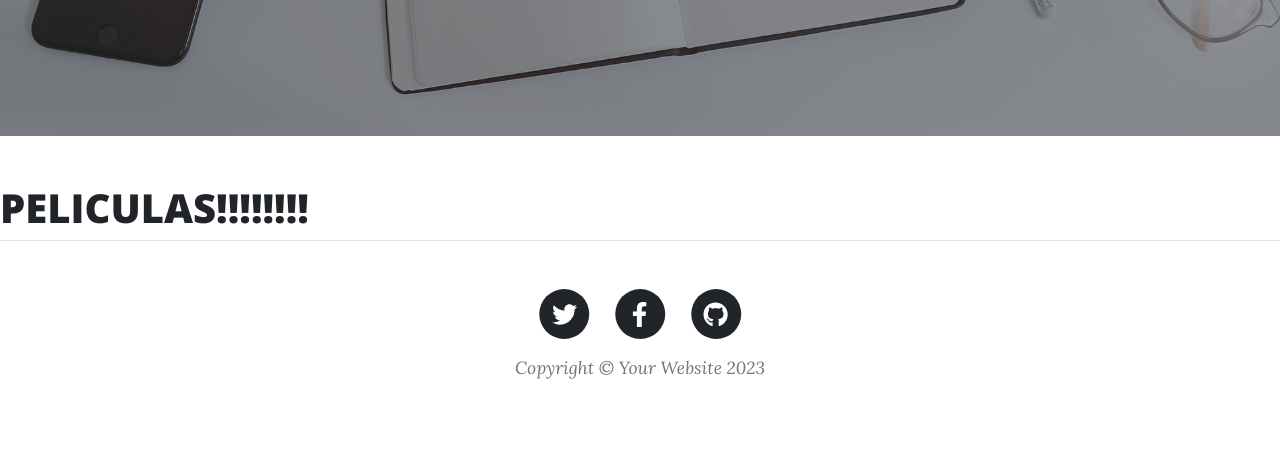
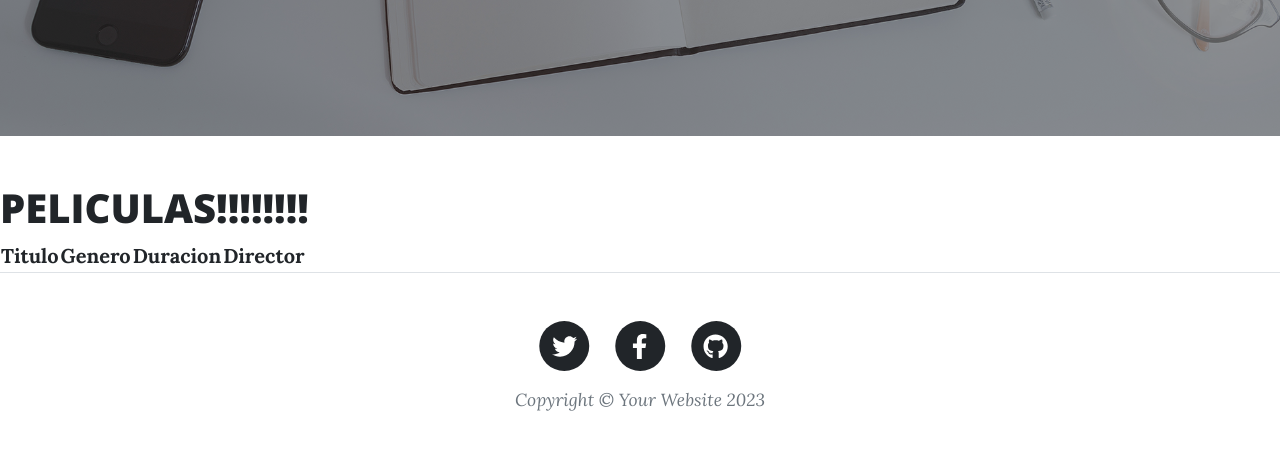
Before and after one commit to ferfrecha/Proyect-Final-Fernando-Frecha, a Django app: page /peliculas/ in a window 1280 px wide. Shown: the part 588-1050 px from the top of the page. Before the commit the page ends 967 px from the top, so only its background shows below. Run offline with Django 5.2, Linux system fonts and the light colour scheme; lists and menus that the app fills with data are empty; some libraries are stand-ins or nearby versions.

Commit message:
modified:   aplicacion/templates/aplicacion/base.html 	modified:   aplicacion/templates/aplicacion/generos.html 	modified:   aplicacion/templates/aplicacion/peliculas.html 	modified:   peliculas.db 	modified:   proyecto/__pycache__/settings.cpython-311.pyc

```diff
--- a/aplicacion/templates/aplicacion/base.html
+++ b/aplicacion/templates/aplicacion/base.html
@@ -19,7 +19,7 @@
         <!-- Navigation-->
         <nav class="navbar navbar-expand-lg navbar-light" id="mainNav">
             <div class="container px-4 px-lg-5">
-                <a class="navbar-brand" href="index.html">Home</a>
+                <a class="navbar-brand" href="{% url 'home' %}">Home</a>
                 <a class="navbar-brand" href="{% url 'peliculas' %}">Pelicula</a>
                 <a class="navbar-brand" href="{% url 'directores' %}">Director</a>
                 <a class="navbar-brand" href="{% url 'generos' %}">Genero</a>
--- a/aplicacion/templates/aplicacion/peliculas.html
+++ b/aplicacion/templates/aplicacion/peliculas.html
@@ -7,5 +7,22 @@
 
 
 {% block contenido %}
-    <h1>PELICULAS!!!!!!!!</h1>
+<h1>PELICULAS!!!!!!!!</h1>
+
+<table>
+    <tr>
+        <th>Titulo</th>
+        <th>Genero</th>
+        <th>Duracion</th>
+        <th>Director</th>
+    </tr>
+{% for c in peliculas %}
+<tr>
+    <td>{{ c.titulo }}</td>
+    <td>{{ c.genero.nombre }}</td>
+    <td>{{ c.duracion }}</td>
+    <td>{{ c.director.nombre }}</td>
+</tr>
+{% endfor %}
+</table>
 {% endblock contenido %}
```
Also changed, not shown: aplicacion/templates/aplicacion/generos.html (+13 -0 lines), peliculas.db.
